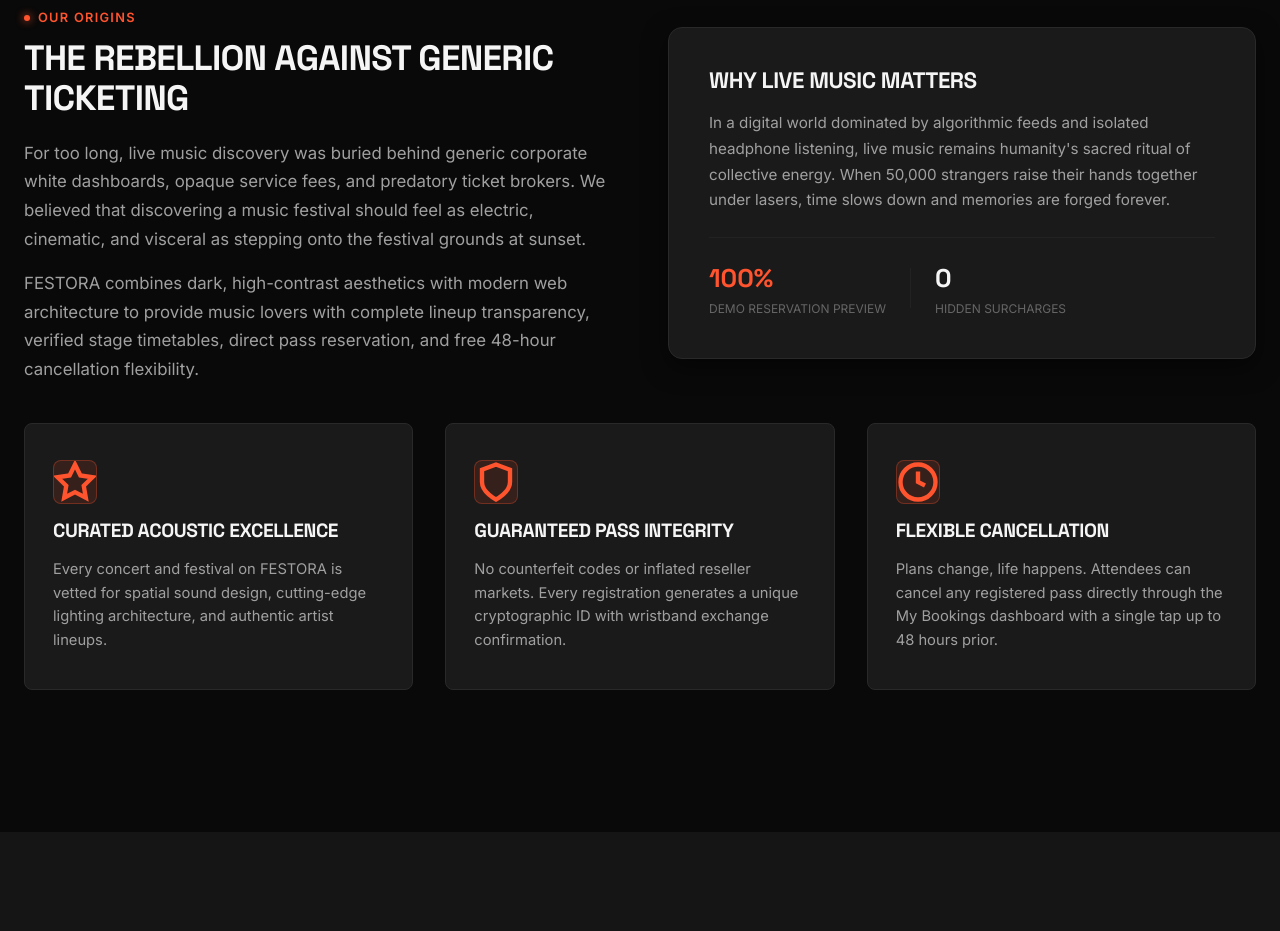
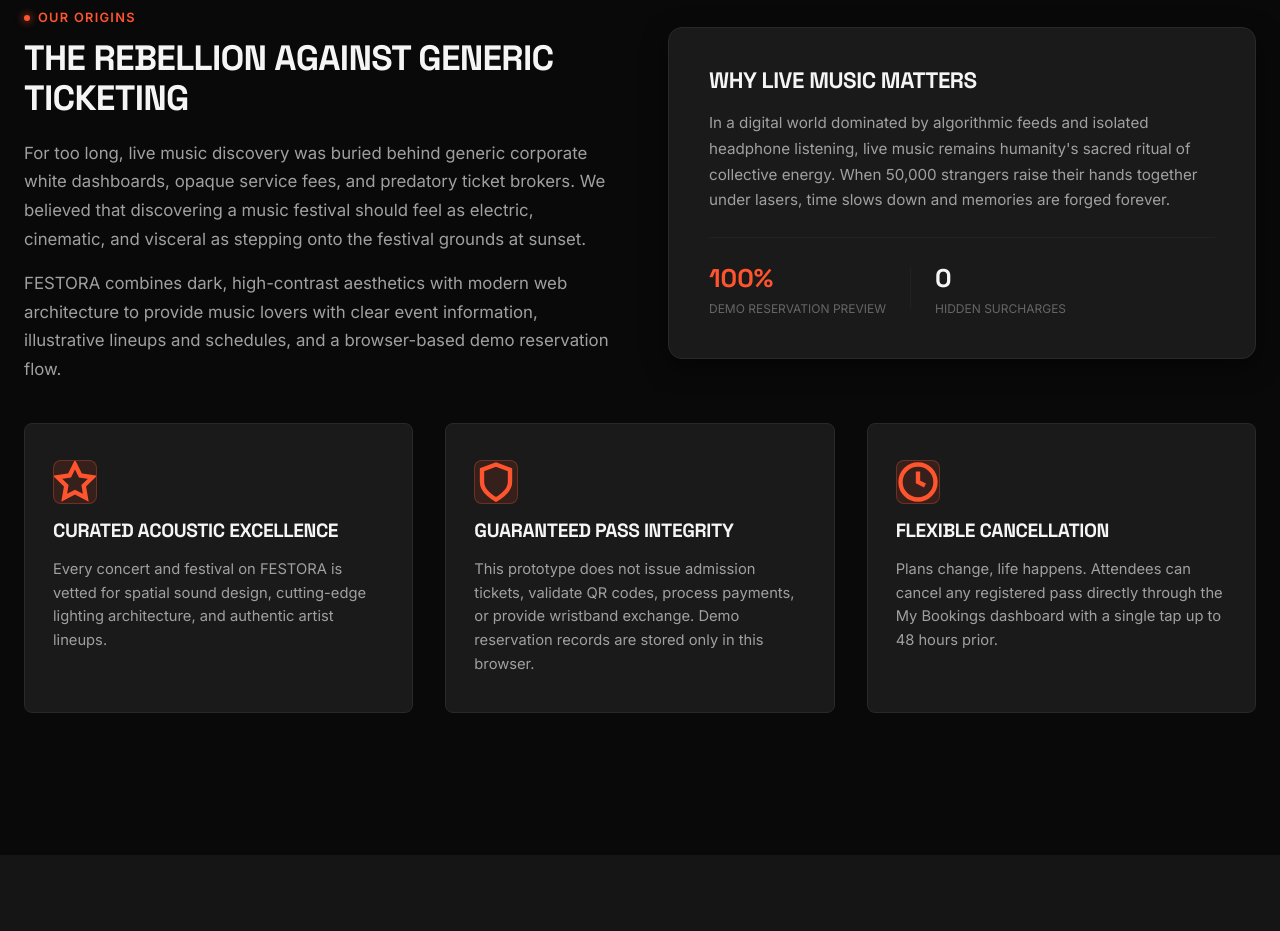
Before and after one commit to kris-5710/ilm, a plain HTML site: page about.html in a window 1280 px wide. Shown: the part 658-1589 px from the top of the page. Drawn offline with Linux system fonts and the light colour scheme.

Commit message:
Clarify demo behaviour and fix about.html

```diff
--- a/about.html
+++ b/about.html
@@ -110,7 +110,7 @@
               For too long, live music discovery was buried behind generic corporate white dashboards, opaque service fees, and predatory ticket brokers. We believed that discovering a music festival should feel as electric, cinematic, and visceral as stepping onto the festival grounds at sunset.
             </p>
             <p class="detail-text">
-              FESTORA combines dark, high-contrast aesthetics with modern web architecture to provide music lovers with complete lineup transparency, verified stage timetables, direct pass reservation, and free 48-hour cancellation flexibility.
+              FESTORA combines dark, high-contrast aesthetics with modern web architecture to provide music lovers with clear event information, illustrative lineups and schedules, and a browser-based demo reservation flow.
             </p>
           </div>
 
@@ -154,7 +154,7 @@
             </div>
             <h3 class="value-card-title">GUARANTEED PASS INTEGRITY</h3>
             <p class="value-card-desc">
-              No counterfeit codes or inflated reseller markets. Every registration generates a unique cryptographic ID with wristband exchange confirmation.
+              This prototype does not issue admission tickets, validate QR codes, process payments, or provide wristband exchange. Demo reservation records are stored only in this browser.
             </p>
           </div>
 
@@ -235,7 +235,7 @@
 
         <div style="display:flex;flex-direction:column;gap:1.5rem;font-size:0.92rem;color:var(--text-secondary);line-height:1.7;">
           <div id="security">
-            <h3 style="font-size:1.15rem;color:var(--text-primary);margin-bottom:0.4rem;">1. VERIFIED TICKETING GUARANTEE</h3>
+            <h3 style="font-size:1.15rem;color:var(--text-primary);margin-bottom:0.4rem;">1. DEMO RESERVATION NOTICE</h3>
             <p>All passes generated through FESTORA carry unique alphanumeric identifiers. Digital passes must be presented at the venue box office alongside valid government identification for RFID wristband collection.</p>
           </div>
 
```
